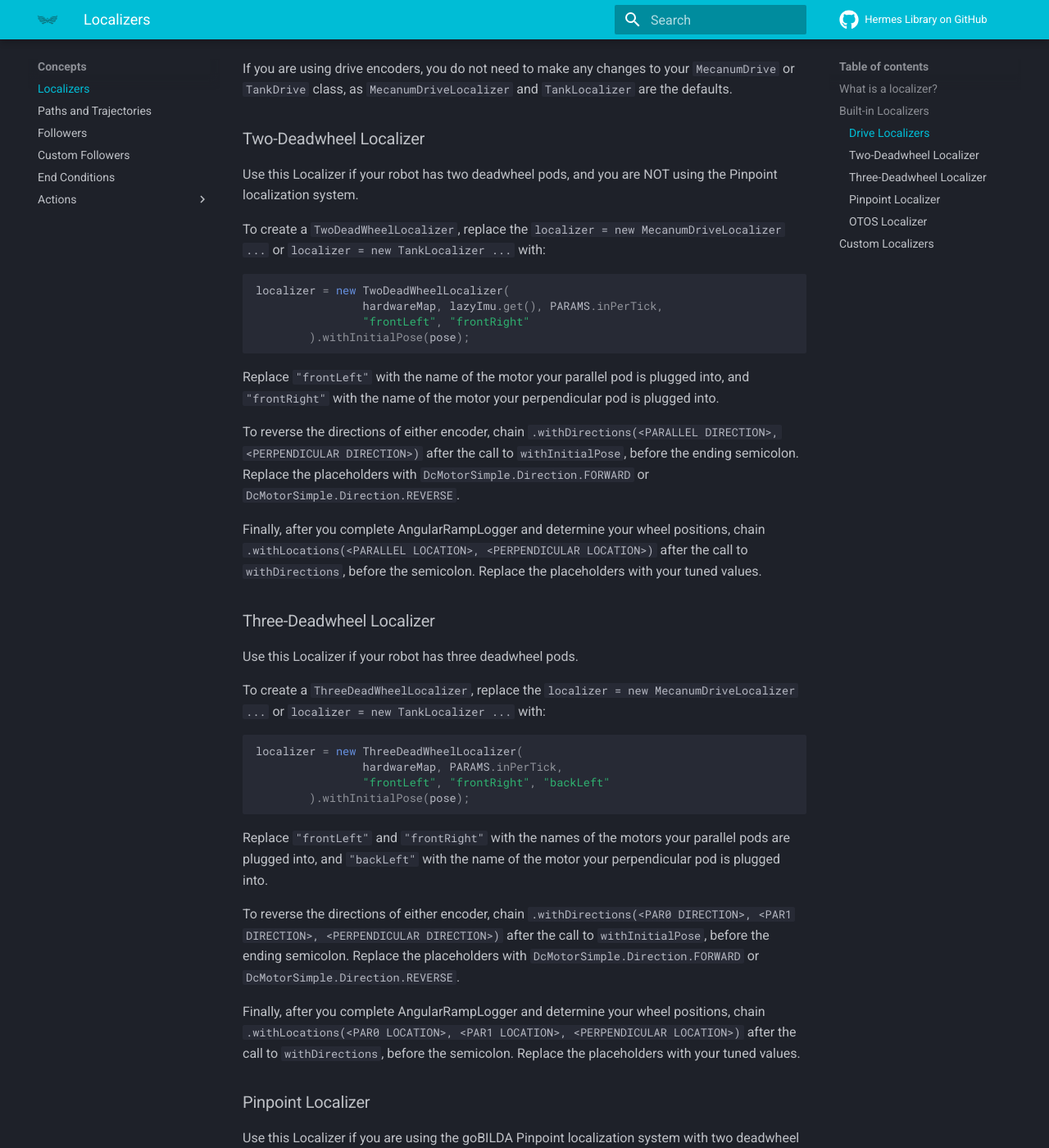
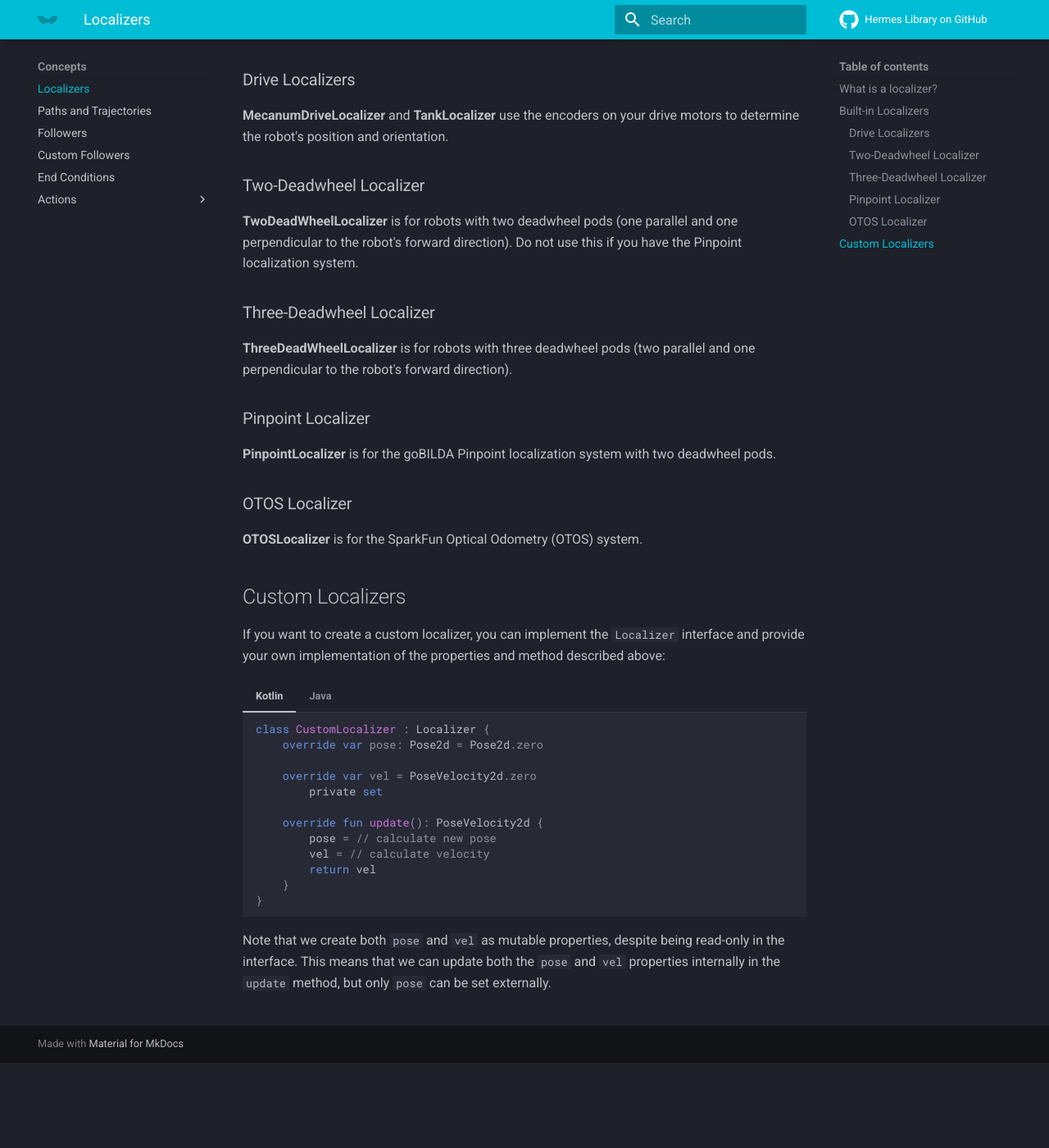
Before and after one commit to HermesFTC/Docs, an MkDocs documentation site: the page built from docs/concepts/localizers.md, in a window 1280 px wide and 1400 px high, scrolled down 865 px. Shown: the whole window at 82% size. Built offline with MkDocs 1.6.1 and Material for MkDocs 9.7.7, drawn with Linux system fonts in a browser that asks for light colours; comment, search, counter and statistics services are not loaded; after the commit the page ends 2161 px from its top, so only the background shows below that; some of the changed text lies outside the part shown.

Commit message:
refactor localizers.md to improve clarity and structure of localization guides

````diff
--- a/docs/concepts/localizers.md
+++ b/docs/concepts/localizers.md
@@ -1,7 +1,6 @@
 # Localizers
 
 Hermes supports many localization systems!
-Before tuning your robot, you must create a localizer object.
 
 This guide will not attempt to suggest which localizer you use;
 there are many resources available for that.
@@ -32,143 +31,32 @@ and the `vel` property is translated to the `PoseVelocity2d getVel()` method.
 
 ## Built-in Localizers
 
+Hermes automatically detects which localizer your robot is using based on your hardware configuration!
+
 ### Drive Localizers
 
-If you are using drive encoders,
-you do not need to make any changes to your
-`MecanumDrive` or `TankDrive` class,
-as `MecanumDriveLocalizer` and `TankLocalizer`
-are the defaults.
+**MecanumDriveLocalizer** and **TankLocalizer** use the encoders on your drive motors
+to determine the robot's position and orientation.
 
 ### Two-Deadwheel Localizer
 
-Use this Localizer if your robot has two deadwheel pods,
-and you are NOT using the Pinpoint localization system.
-
-To create a `TwoDeadWheelLocalizer`,
-replace the `localizer = new MecanumDriveLocalizer ...` or
-`localizer = new TankLocalizer ...` with:
-
-```java
-localizer = new TwoDeadWheelLocalizer(
-                hardwareMap, lazyImu.get(), PARAMS.inPerTick,
-                "frontLeft", "frontRight"
-        ).withInitialPose(pose);
-```
-
-Replace `"frontLeft"` with the name of the motor your
-parallel pod is plugged into,
-and `"frontRight"` with the name of the motor your
-perpendicular pod is plugged into.
-
-To reverse the directions of either encoder,
-chain `.withDirections(<PARALLEL DIRECTION>, <PERPENDICULAR DIRECTION>)`
-after the call to `withInitialPose`, before the ending semicolon.
-Replace the placeholders with `DcMotorSimple.Direction.FORWARD` or
-`DcMotorSimple.Direction.REVERSE`.
-
-Finally, after you complete AngularRampLogger and
-determine your wheel positions,
-chain `.withLocations(<PARALLEL LOCATION>, <PERPENDICULAR LOCATION>)`
-after the call to `withDirections`, before the semicolon.
-Replace the placeholders with your tuned values.
+**TwoDeadWheelLocalizer** is for robots with two deadwheel pods
+(one parallel and one perpendicular to the robot's forward direction).
+Do not use this if you have the Pinpoint localization system.
 
 ### Three-Deadwheel Localizer
 
-Use this Localizer if your robot has three deadwheel pods.
-
-To create a `ThreeDeadWheelLocalizer`,
-replace the `localizer = new MecanumDriveLocalizer ...`
-or `localizer = new TankLocalizer ...` with:
-
-```java
-localizer = new ThreeDeadWheelLocalizer(
-                hardwareMap, PARAMS.inPerTick,
-                "frontLeft", "frontRight", "backLeft"
-        ).withInitialPose(pose);
-```
-
-Replace `"frontLeft"` and `"frontRight"` with the names of the motors
-your parallel pods are plugged into,
-and `"backLeft"` with the name of the motor your perpendicular pod is plugged into.
-
-To reverse the directions of either encoder,
-chain `.withDirections(<PAR0 DIRECTION>, <PAR1 DIRECTION>, <PERPENDICULAR DIRECTION>)`
-after the call to `withInitialPose`, before the ending semicolon.
-Replace the placeholders with `DcMotorSimple.Direction.FORWARD` or
-`DcMotorSimple.Direction.REVERSE`.
-
-Finally, after you complete AngularRampLogger and
-determine your wheel positions,
-chain `.withLocations(<PAR0 LOCATION>, <PAR1 LOCATION>, <PERPENDICULAR LOCATION>)`
-after the call to `withDirections`, before the semicolon.
-Replace the placeholders with your tuned values.
+**ThreeDeadWheelLocalizer** is for robots with three deadwheel pods
+(two parallel and one perpendicular to the robot's forward direction).
 
 ### Pinpoint Localizer
 
-Use this Localizer if you are using the goBILDA Pinpoint localization system
+**PinpointLocalizer** is for the goBILDA Pinpoint localization system
 with two deadwheel pods.
-
-To create a `PinpointLocalizer`,
-replace the `localizer = new MecanumDriveLocalizer ...`
-or `localizer = new TankLocalizer ...` with:
-
-```java
-localizer = new PinpointLocalizer(hardwareMap, PARAMS.inPerTick)
-                .withInitialPose(pose);
-```
-
-This assumes your Pinpoint device is named `"pinpoint"`
-in your configuration. If it is not,
-chain `.withName(<NAME>)` after `.withInitialPose`
-before the semicolon.
-
-To reverse the directions of either encoder,
-chain `.withDirections(<PARALLEL DIRECTION>, <PERPENDICULAR DIRECTION>)`
-after the call to `withInitialPose`, before the ending semicolon.
-Replace the placeholders with `DcMotorSimple.Direction.FORWARD` or
-`DcMotorSimple.Direction.REVERSE`.
-
-Finally, after you complete AngularRampLogger and
-determine your wheel positions,
-chain `.withOffsets(<PARALLEL LOCATION>, <PERPENDICULAR LOCATION>)`
-after the call to `withDirections`, before the semicolon.
-Replace the placeholders with your tuned values.
 
 ### OTOS Localizer
 
-Use this Localizer if you are using the SparkFun Optical Odometry (OTOS) system.
-
-To create an `OTOSLocalizer`,
-replace the `localizer = new MecanumDriveLocalizer ...`
-or `localizer = new TankLocalizer ...` with:
-
-```java
-localizer = new OTOSLocalizer(hardwareMap)
-                .withInitialPose(pose);
-```
-
-This assumes your OTOS device is named `"sensor_otos"`
-in your configuration. If it is not,
-chain `.withName(<NAME>)` after `.withInitialPose`
-before the semicolon.
-
-After you complete the scalar tuning OpModes,
-chain `.withScalars(<LINEAR>, <ANGULAR>)`,
-after `.withName` before the semicolon,
-replacing the placeholders with your tuned values.
-
-The angular scalar will be 0.0 after you tune
-the linear scalar but before you tune the angular scalar.
-
-After you complete the offset tuners,
-chain `.withOffset(<X>, <Y>, <HEADING>)`
-after the call to `.withScalars`,
-before the semicolon.
-Replace the placeholders with your tuned values.
-
-The x and y offsets will be 0.0 after you tune the heading offset,
-but before you tune the position offset.
+**OTOSLocalizer** is for the SparkFun Optical Odometry (OTOS) system.
 
 ## Custom Localizers
 
````
